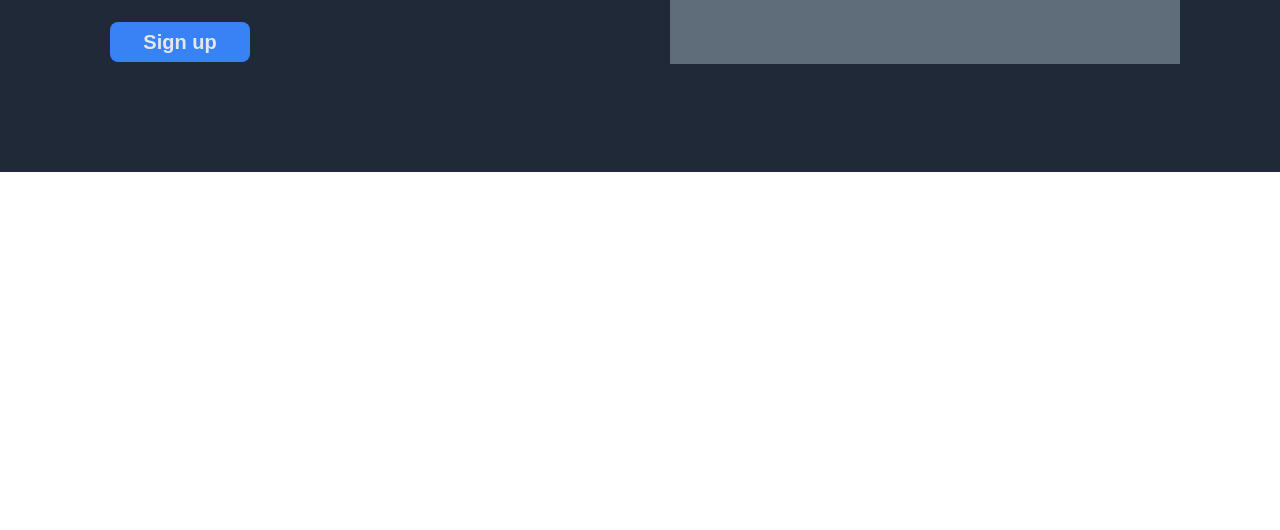
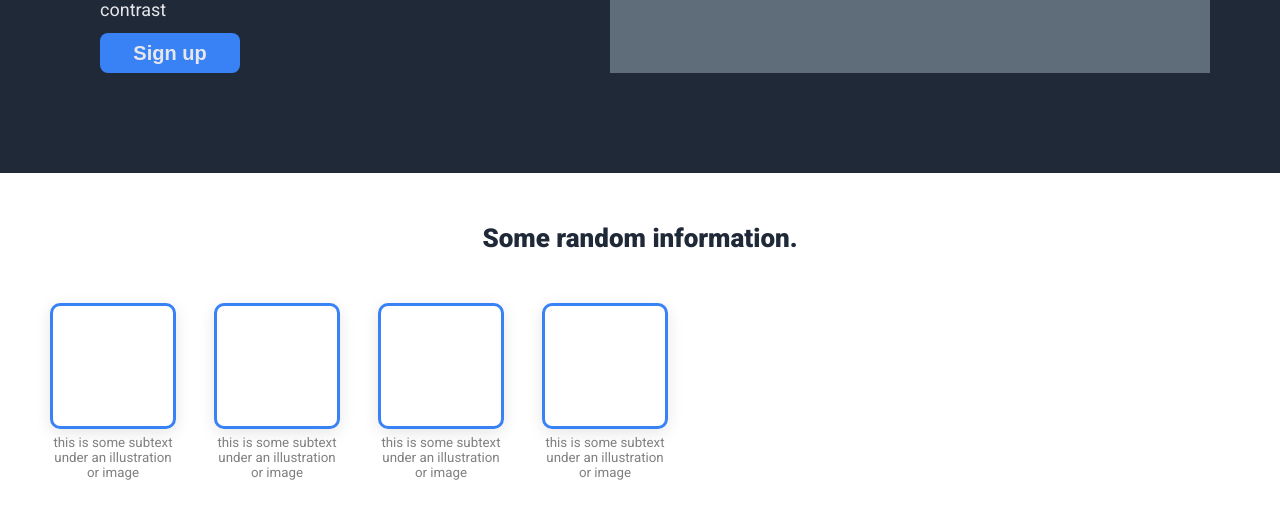
Before and after one commit to npsevilla/landing-page, a plain HTML site: page index.html in a window 1280 px wide. Shown: the part 352-882 px from the top of the page. Before the commit the page ends 800 px from the top, so only its background shows below. Drawn offline with Linux system fonts and the light colour scheme.

Commit message:
Update upper-mid-section

```diff
--- a/index.html
+++ b/index.html
@@ -13,7 +13,8 @@
     <title>Landing Page</title>
   </head>
   <body>
-    <div class="top">
+    <div class="content">
+      <div class="top-section">
         <div class="header">
           <div class="header-logo">Header Logo</div>
           <div class="header-links">
@@ -36,5 +37,35 @@
           </div>
         </div>
       </div>
+      <div class="upper-mid-section">
+        <div class="upper-mid-title">Some random information.</div>
+        <div class="upper-mid-items">
+          <div class="upper-mid-item">
+            <div class="upper-mid-image"></div>
+            <div class="upper-mid-subtext">
+              this is some subtext under an illustration or image
+            </div>
+          </div>
+          <div class="upper-mid-item">
+            <div class="upper-mid-image"></div>
+            <div class="upper-mid-subtext">
+              this is some subtext under an illustration or image
+            </div>
+          </div>
+          <div class="upper-mid-item">
+            <div class="upper-mid-image"></div>
+            <div class="upper-mid-subtext">
+              this is some subtext under an illustration or image
+            </div>
+          </div>
+          <div class="upper-mid-item">
+            <div class="upper-mid-image"></div>
+            <div class="upper-mid-subtext">
+              this is some subtext under an illustration or image
+            </div>
+          </div>
+        </div>
+      </div>
+    </div>
   </body>
 </html>
--- a/styles.css
+++ b/styles.css
@@ -1,13 +1,14 @@
+/* * {
+  border: 1px solid purple;
+} */
+
 body {
   margin: 0;
   padding: 0;
   font-family: Roboto, Arial, sans-serif;
-}
-
-div {
-  /* uncomment to see flexbox layout */
-  /* border: 2px solid gray; */
-  border: none;
+  display: flex;
+  flex: 0 0 1500px;
+  justify-content: center;
 }
 
 button {
@@ -24,19 +25,18 @@ button {
   font-weight: 600;
 }
 
-.top {
+.top-section {
   background-color: #1f2937;
 }
 
 .header {
   display: flex;
-  justify-content: center;
+  justify-content: space-between;
   align-items: center;
   height: 70px;
 }
 
 .header-logo {
-  flex-basis: 40%;
   font-size: 24px;
   font-weight: 800;
   color: #f9faf8;
@@ -45,8 +45,6 @@ button {
 
 .header-links {
   display: flex;
-  justify-content: flex-end;
-  flex-basis: 50%;
   gap: 2em;
   padding-right: 100px;
 }
@@ -58,16 +56,16 @@ button {
 
 .hero {
   display: flex;
-  flex: 1;
-  justify-content: space-around;
+  justify-content: space-between;
   padding: 100px;
+  gap: 50px;
 }
 
 .hero-text {
   display: flex;
   flex-direction: column;
-  flex-basis: 50%;
-  padding: 10px 50px 10px 10px;
+  flex: 0 0 460px;
+  gap: 10px;
 }
 
 .hero-main-text {
@@ -80,18 +78,55 @@ button {
   font-size: 18px;
   line-height: 1.5;
   color: #e5e7eb;
-  margin: 8px 0px;
-}
-
-.hero-signup-button {
-  padding-top: 10px;
 }
 
 .hero-image {
   display: flex;
-  flex-basis: 50%;
+  flex: 0 0 600px;
   justify-content: center;
   align-items: center;
-  border: none;
   background-color: #5f6c7a;
 }
+
+.upper-mid-section {
+  display: flex;
+  flex-direction: column;
+  justify-content: center;
+  align-items: center;
+  gap: 50px;
+  padding: 50px;
+}
+
+.upper-mid-title {
+  font-size: 26px;
+  font-weight: 900;
+  color: #1f2937;
+}
+
+.upper-mid-items {
+  display: flex;
+  gap: 38px;
+}
+
+.upper-mid-item {
+  display: flex;
+  flex: 0 0 100px;
+  flex-direction: column;
+  justify-content: center;
+  align-items: center;
+  gap: 6px;
+}
+
+.upper-mid-image {
+  width: 120px;
+  height: 120px;
+  border: 3px solid #3882f6;
+  border-radius: 10px;
+  box-shadow: 0 4px 16px rgba(0, 0, 0, 0.1); /* The drop shadow that makes it "float" */
+}
+
+.upper-mid-subtext {
+  font-size: smaller;
+  text-align: center;
+  color: gray;
+}
```
Lines whose indentation alone changed are shown as unchanged.
